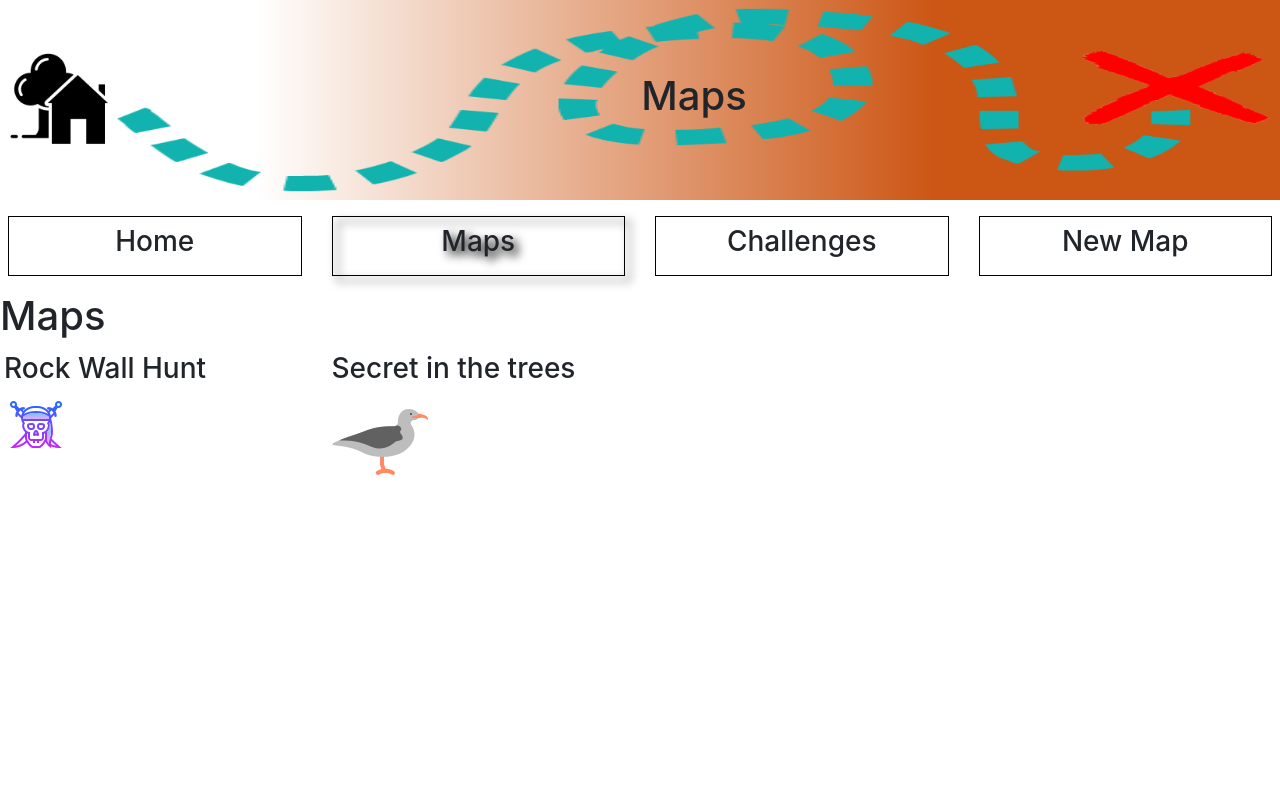
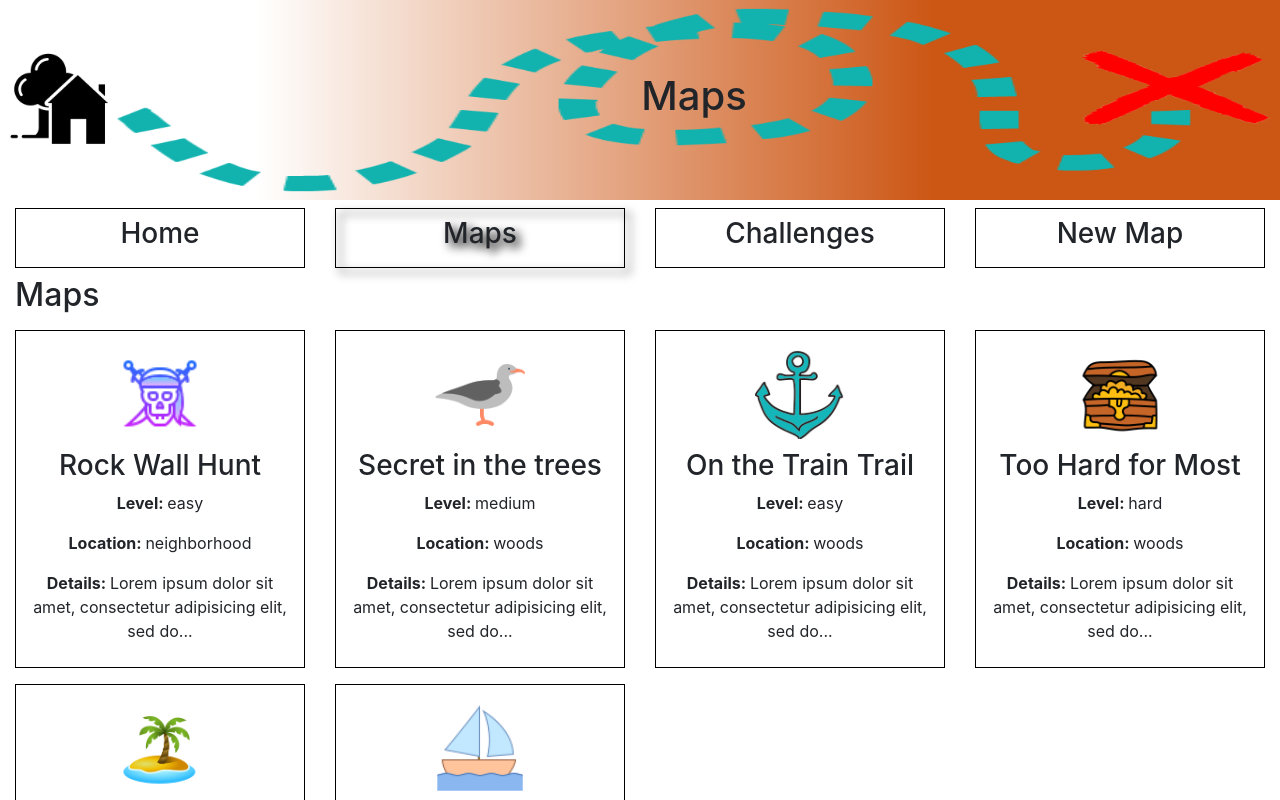
Before and after one commit to Lightninthorman/lindenHunt, a Vue app in the folder linden-treasure-hunt/: page / in a window 1280 px wide. Shown: the top 800 px of the page. Built offline with nearby package versions, Linux system fonts and the light colour scheme.

Commit message:
have the maps loaded with fake data. need to create details page and the random challenge generator

```diff
--- a/linden-treasure-hunt/src/App.vue
+++ b/linden-treasure-hunt/src/App.vue
@@ -1,8 +1,20 @@
 <template>
-  <div >
-    <page-header :pages="pages" :currentPage="currentPage"></page-header>
-    <navicon :pages="pages" :currentPage="currentPage" @pageChange="pageChange"></navicon>
-    <maps v-if="currentPage === 'maps'"></maps>
+  <div>
+    <page-header
+        :pages="pages"
+        :currentPage="currentPage"
+    >
+    </page-header>
+    <navicon
+        :pages="pages"
+        :currentPage="currentPage"
+        @pageChange="pageChange"
+    >
+    </navicon>
+    <maps
+        v-if="currentPage === 'maps'"
+    >
+    </maps>
   </div>
 </template>
 
@@ -10,6 +22,7 @@
 import PageHeader from "./components/PageHeader.vue";
 import Navicon from "./components/Navicon.vue";
 import Maps from "./components/Maps.vue";
+
 
 export default {
     name: "App",
@@ -21,6 +34,7 @@ export default {
     data: function(){
     return {
         currentPage: "maps",
+        currentMap:{},
         pages: [
             {
                 page:"home",
@@ -56,7 +70,7 @@ export default {
 },
 methods:{
     pageChange: function(newPage){
-        this.currentPage = newPage
+        this.currentPage = newPage;
     }
 }
 };
--- a/linden-treasure-hunt/src/components/Maps.vue
+++ b/linden-treasure-hunt/src/components/Maps.vue
@@ -1,31 +1,104 @@
 <template lang="html">
-    <div class="">
-        <h1>Maps</h1>
-        <div class="row">
-            <div class="col-md-3 map-choices" v-for="(map,index) in maps" :key="index">
-                <div class="m-1">
-                    <h3>{{map.title}}</h3>
-                    <img :src="map.stamp" alt="">
+    <main class="container-fluid">
+        <h2>Maps</h2>
+        <div :style="mapShowStyle">
+            <div class="row" >
+                <div class="col-md-3"
+                    v-for="(map,index) in maps"
+                    :key="index"
+                    @click="selectMap(map)"
+                >
+                    <div class="page-options p-2 my-2">
+                        <img :src="map.stamp" :alt="map.title">
+                        <h3>{{map.title}}</h3>
+                        <p><span class="font-weight-bold">Level: </span>{{map.level}}</p>
+                        <p><span class="font-weight-bold">Location: </span>{{map.location}}</p>
+                        <p><span class="font-weight-bold">Details: </span>{{textSnippet(map.details)}}</p>
+                    </div>
+
                 </div>
             </div>
         </div>
-    </div>
+
+        <show-map :map="selectedMap" @back="selectMap" v-if="showMap"></show-map >
+    </main>
 </template>
 
 <script>
-import maps from "@/data.js"
+import maps from "@/data.js";
+import ShowMap from "./ShowMap.vue";
 
 let myMaps = maps
-console.log(myMaps);
+console.log(myMaps[0].details.length);
 export default {
     name:"maps",
     data: function (){
         return {
-            maps: myMaps
+            maps: myMaps,
+            showMap: false,
+            selectedMap:{}
+        }
+    },
+    components:{
+        ShowMap
+    },
+    computed:{
+        mapShowStyle: function(){
+            if(this.showMap){
+                return "display:none";
+            }else{
+                return "display:block";
+            }
+        }
+    },
+    methods:{
+        selectMap: function (mapChoice){
+            if(mapChoice){
+                this.showMap = true;
+                this.selectedMap = mapChoice;
+            }else{
+                this.showMap = false;
+                this.selectedMap = {}
+            }
+        },
+        textSnippet: function(text){
+            if(text.length >= 50){
+                let textArray = text.split(" ",10);
+                let snippet = textArray.join(" ");
+                return snippet + "...";
+            }else{
+                return text
+            }
         }
     }
 }
 </script>
 
 <style lang="css" scoped>
+    img{
+        display: block;
+        margin:10px auto;
+        height:90px;
+    }
+
+    h3{
+        text-align: center;
+    }
+
+    .border{
+        border:3px solid red;
+    }
+
+    .page-options{
+        border:1px solid black;
+        text-align: center;
+        cursor:pointer;
+
+
+
+    }
+    .options-container{
+        box-sizing: border-box;
+        border:1px solid green;
+    }
 </style>
--- a/linden-treasure-hunt/src/components/Navicon.vue
+++ b/linden-treasure-hunt/src/components/Navicon.vue
@@ -1,19 +1,19 @@
 <template lang="html">
-    <main class="m-2">
-        <div class="options-container row">
+    <nav class="container-fluid">
+        <div class="row">
             <div class=" col-md-3"
                 v-for="(item,index) in pages"
                 :class="pageLinkStyle(item.page)"
                 :key="index"
                 @click="$emit('pageChange', item.page)">
-                <div class="page-options col-md-offset-3 p-2 my-2">
+                <div class="page-options p-2 my-2">
                     <h3>{{item.display}}</h3>
                 </div>
 
             </div>
         </div>
 
-    </main>
+    </nav>
 </template>
 
 <script>
@@ -31,10 +31,16 @@ export default {
 </script>
 
 <style lang="css" scoped>
+    .options-container{
+        box-sizing: border-box;
+        border:1px solid green;
+    }
+
     .page-options{
         border:1px solid black;
         text-align: center;
         cursor:pointer;
+
 
 
     }
--- /dev/null
+++ b/linden-treasure-hunt/src/components/ShowMap.vue
@@ -0,0 +1,16 @@
+<template lang="html">
+    <div class="">
+        <h1>{{map.title}}</h1>
+        <button type="button" name="button" @click="$emit('back',false)">Back</button>
+    </div>
+</template>
+
+<script>
+export default {
+    name:"showMap",
+    props:["map"]
+}
+</script>
+
+<style lang="css" scoped>
+</style>
--- a/linden-treasure-hunt/src/data.js
+++ b/linden-treasure-hunt/src/data.js
@@ -10,6 +10,30 @@ const maps = [{
     level:"medium",
     location: "woods",
     details:"Lorem ipsum dolor sit amet, consectetur adipisicing elit, sed do eiusmod tempor incididunt ut labore et dolore magna aliqua."
+},
+{    title: "On the Train Trail",
+    stamp: "/images/treasure/anchor.png",
+    level:"easy",
+    location: "woods",
+    details:"Lorem ipsum dolor sit amet, consectetur adipisicing elit, sed do eiusmod tempor incididunt ut labore et dolore magna aliqua."
+},
+{    title: "Too Hard for Most",
+    stamp: "/images/treasure/treasure-chest.png",
+    level:"hard",
+    location: "woods",
+    details:"Lorem ipsum dolor sit amet, consectetur adipisicing elit, sed do eiusmod tempor incididunt ut labore et dolore magna aliqua."
+},
+{    title: "Howdy Neigbors!",
+    stamp: "/images/treasure/island.png",
+    level:"easy",
+    location: "neighborhood",
+    details:"Lorem ipsum dolor sit amet, consectetur adipisicing elit, sed do eiusmod tempor incididunt ut labore et dolore magna aliqua."
+},
+{    title: "Who's Out There?",
+    stamp: "/images/treasure/boat.png",
+    level:"medium",
+    location: "neighborhood",
+    details:"Lorem ipsum dolor sit amet, consectetur adipisicing elit, sed do eiusmod tempor incididunt ut labore et dolore magna aliqua."
 }
 ]
 
```
